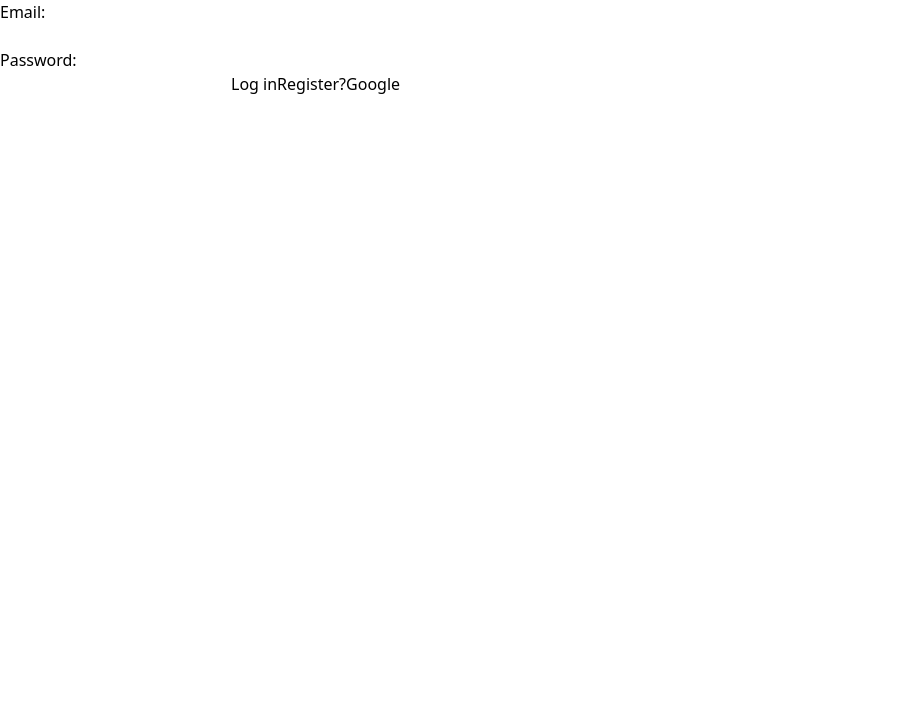
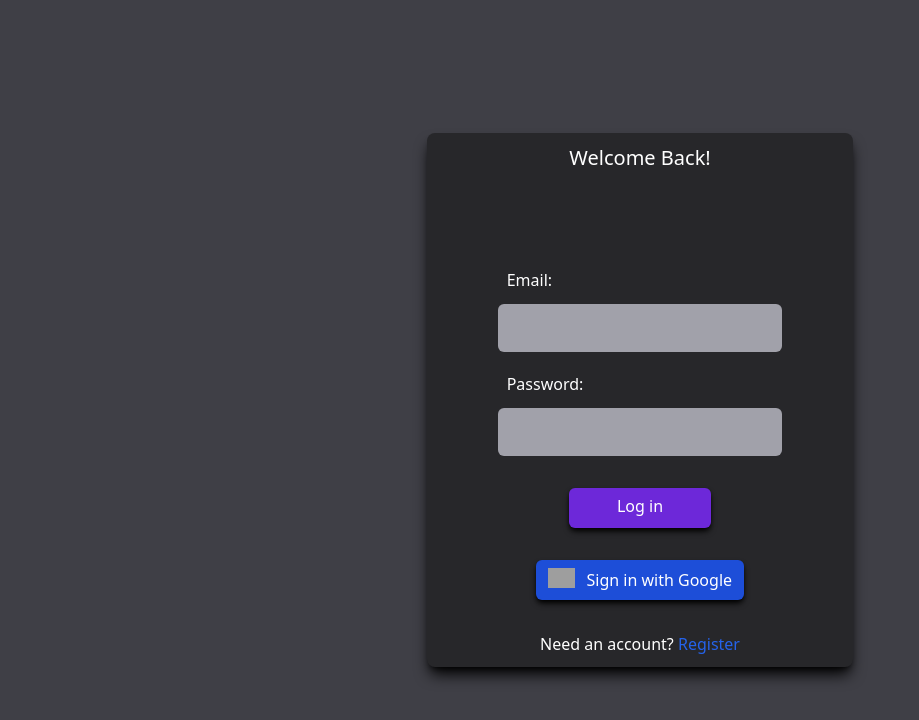
Before and after one commit to hiramr97/discordia, a React (Create React App) app: page /login in a window 1280 px wide. Shown: the top 720 px of the page, without its empty margins (0-919 px from the left). Built offline with nearby package versions, Linux system fonts and the light colour scheme; no server answers; grey boxes are pictures that could not be loaded.

Commit message:
added styling for login page

```diff
--- a/src/Components/Users/Login.js
+++ b/src/Components/Users/Login.js
@@ -28,14 +28,17 @@ const Login = () => {
     }
 
     return (
-        <div>
-            <p>Email:</p>
-            <input onChange={(e) => { setLoginEmail(e.target.value) }}></input>
-            <p>Password:</p>
-            <input type='password' onChange={(e) => { setLoginPassword(e.target.value) }}></input>
-            <Link to={'/channels/homepage'}><button onClick={login}>Log in</button></Link>
-            <Link to={'/signup'}><button>Register?</button></Link>
-            <button onClick={googleLogin}>Google</button>
+        <div className="bg-zinc-700 h-screen w-screen flex justify-center">
+            <div className="w-1/3 h-2/3 bg-zinc-800 rounded-lg flex flex-col justify-center my-auto shadow-lg shadow-black">
+                <p className="text-white text-center text-xl mb-24">Welcome Back!</p>
+                <p className="text-white pl-20 mb-3">Email:</p>
+                <input className="h-12 w-2/3 rounded-md bg-zinc-400 mx-auto pl-2 outline-none mb-5" onChange={(e) => { setLoginEmail(e.target.value) }}></input>
+                <p className="text-white pl-20 mb-3">Password:</p>
+                <input className="h-12 w-2/3 rounded-md bg-zinc-400 mx-auto text-white pl-2 mb-5" type='password' onChange={(e) => { setLoginPassword(e.target.value) }}></input>
+                <Link className="mx-auto mt-3 bg-violet-700 hover:bg-violet-800 transition-all  rounded-md text-white w-1/3 text-center h-10 duration-200 ease-linear pt-1.5 shadow-md shadow-black mb-5" to={'/channels/homepage'}><button onClick={login}>Log in</button></Link>
+                <button onClick={googleLogin} className="mx-auto mt-3 bg-blue-700 hover:bg-blue-800 transition-all  rounded-md text-white w-52 text-center h-10 duration-200 ease-linear shadow-md shadow-black flex pt-2 justify-evenly "> <img className="h-5" src="https://imgur.com/PD4DF7S.png" /> Sign in with Google</button>
+                <p className="text-center text-white mt-8">Need an account? <Link className="text-blue-600 hover:underline" to={'/login'}>  Register</Link></p>
+            </div>
         </div>
     )
 }
```
